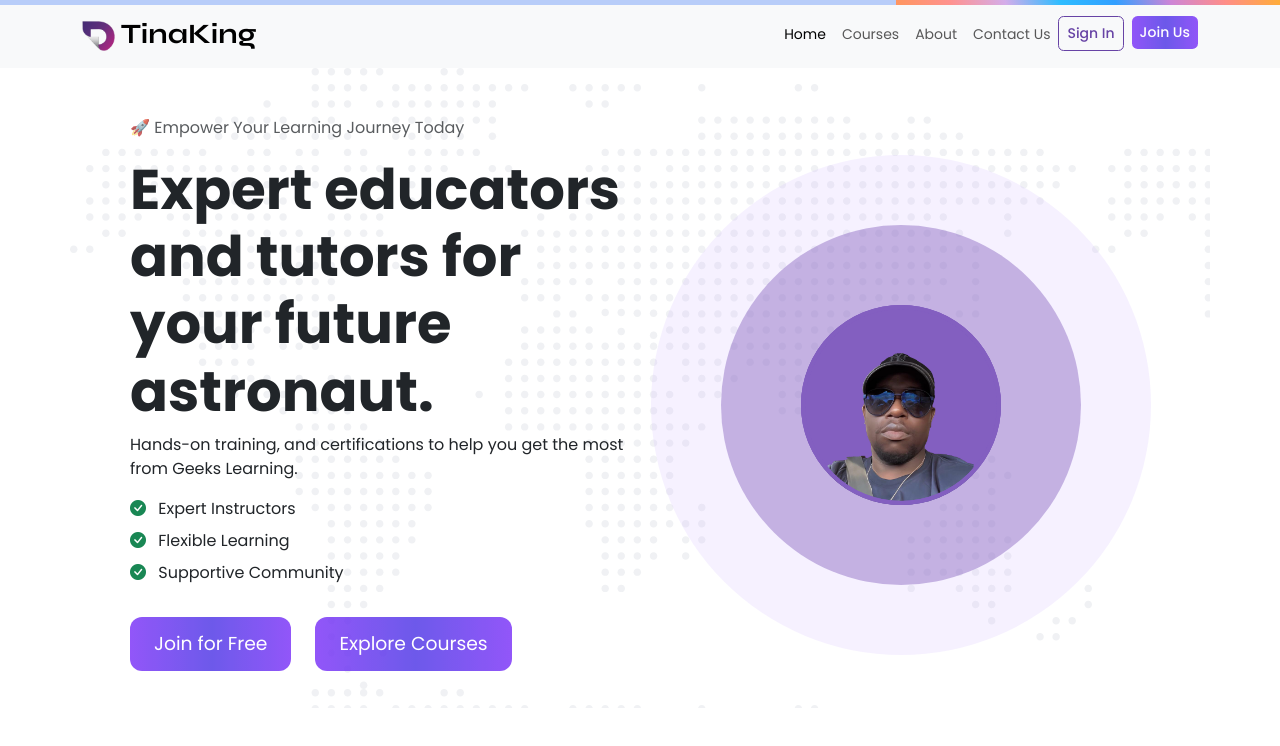
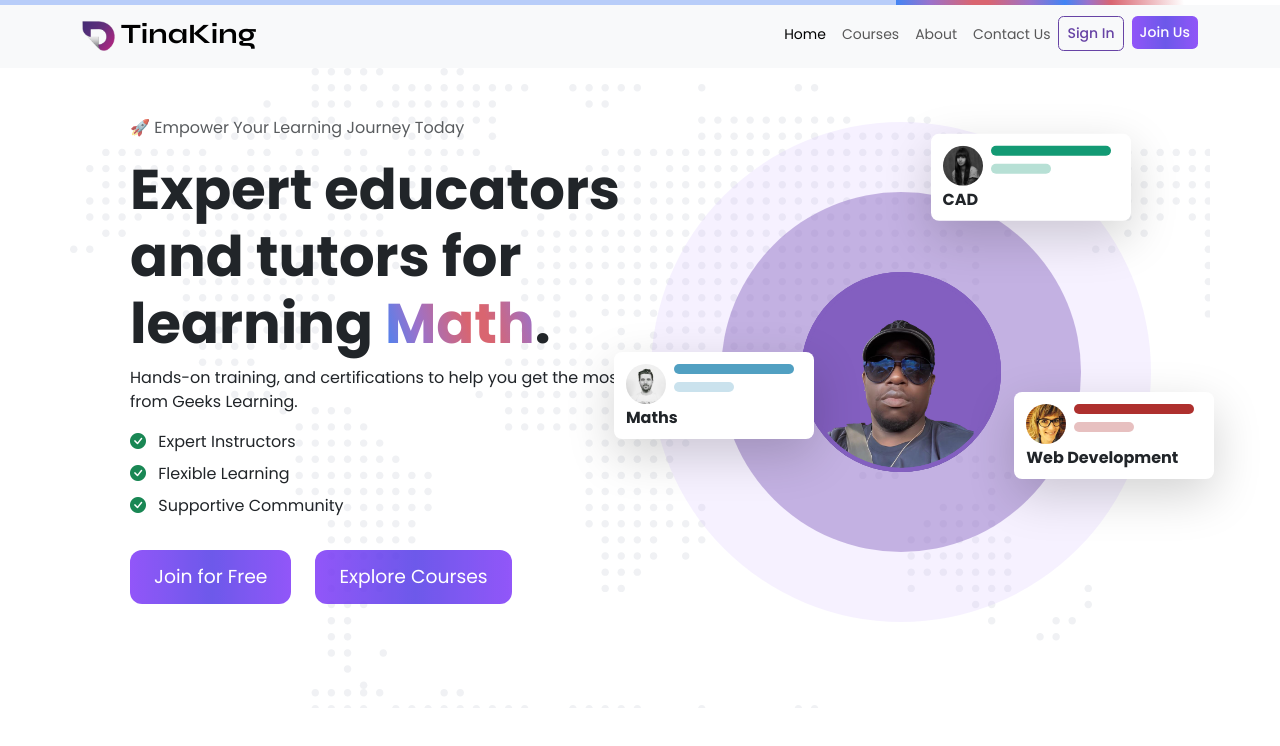
Before and after one commit to tinachats/educational_site, a plain HTML site: page index.html in a window 1280 px wide. Drawn offline with nearby package versions, Linux system fonts and the light colour scheme.

Commit message:
Hero Section complete

```diff
--- a/assets/css/components/hero-section.css
+++ b/assets/css/components/hero-section.css
@@ -5,3 +5,62 @@
     width: 100%;
     height: 80vh;
 }
+
+.hero-section #student-searching {
+    position: relative;
+}
+
+.hero-section #student-searching>.student-search-result {
+    position: absolute;
+    background-color: var(--white);
+    padding: 0.75rem;
+    width: 200px;
+    z-index: 10;
+}
+
+.student-search-result#first-student {
+    top: -80%;
+    left: 25%;
+    transform: translate(80%, 25%);
+}
+
+.student-search-result#first-student .title-placeholder,
+.student-search-result#first-student .content-placeholder {
+    background-color: #139a74;
+}
+
+.student-search-result#second-student {
+    top: 40%;
+    left: -5%;
+}
+
+.student-search-result#second-student .title-placeholder,
+.student-search-result#second-student .content-placeholder {
+    background-color: #51a0c2;
+}
+
+.student-search-result#third-student {
+    top: 60%;
+    right: -10%;
+}
+
+.student-search-result#third-student .title-placeholder,
+.student-search-result#third-student .content-placeholder {
+    background-color: #ae302e;
+}
+
+.student-info .title-placeholder,
+.student-info .content-placeholder {
+    height: 10px;
+    border-radius: 20px;
+}
+
+.student-info .title-placeholder{
+    width: 120px;
+}
+
+.student-info .content-placeholder{
+    margin-top: .5rem;
+    opacity: .3;
+    width: 60px;
+}
--- a/assets/css/components/navbar.css
+++ b/assets/css/components/navbar.css
@@ -28,7 +28,7 @@
 .line .inner {
     width: 100%;
     height: inherit;
-    background: linear-gradient(40deg,#ff965f, #ff928e, #d4adea, #2ebdff, #329fff, #cd85d7, #ff8e87, #ffad38);
+    background: var(--text-linear-gradient);
     animation: slide 2s ease-in-out infinite;
 }
 
--- a/assets/css/utilities/colors.css
+++ b/assets/css/utilities/colors.css
@@ -4,8 +4,8 @@
     --black: #000;
     --light: #f8f9fa;
     --linear-gradient: linear-gradient(to right, #7F39F8 0%, #543DE7 51%, #7F39F8 100%);
+    --text-linear-gradient: linear-gradient(74deg, #4285f4 0,#9b72cb 9%,#d96570 20%,#d96570 24%,#9b72cb 35%,#4285f4 44%,#9b72cb 50%,#d96570 56%,#fff 75%,#fff 100%);
     --primary-color: var(--app-color);
     --primary-dark-color: var(--app-dark-color);
-    --webkit-linear-gradient: -webkit-gradient(linear, left top, right top, from(#7F39F8), color-stop(51%, #543DE7), to(#7F39F8));
     --white: #fff;
 }
--- a/assets/css/utilities/typography.css
+++ b/assets/css/utilities/typography.css
@@ -1,3 +1,14 @@
+@import url('colors.css');
+
 :root {
     --text-sm: 0.875rem;
 }
+
+.text-gradient {
+    background: var(--text-linear-gradient);
+    background-size: 300% 100%;
+    background-clip: text;
+    -webkit-background-clip: text;
+    -webkit-text-fill-color: transparent;
+
+}
--- a/assets/js/app.js
+++ b/assets/js/app.js
@@ -0,0 +1,17 @@
+// Changing the course list every second on the hero page
+const courseList = [
+    'robotics', 'CAD', 'Math', 'Physics',
+    'Design', 'Python', 'PHP', 'Arduino',
+    'C++', 'JavaScript', 'SQL', 'Inventor',
+    'Science', 'Photoshop', 'ICT', 'AI'
+];
+const courseElement = document.getElementById('course');
+
+let currentIndex = 0;
+
+function changeCourse() {
+    courseElement.textContent = courseList[currentIndex];
+    currentIndex = (currentIndex + 1) % courseList.length;
+}
+
+setInterval(changeCourse, 1500); // Change course every 1 and half second
--- a/index.html
+++ b/index.html
@@ -23,6 +23,7 @@
      <link rel="stylesheet" href="assets/css/app.css">
 </head>
 <body>
+    <div class="content-wrapper">
         <!-- Progress Indicator -->
         <div class="line">
             <div class="inner"></div>
@@ -79,7 +80,7 @@
                                     🚀 Empower Your Learning Journey Today
                                 </p>
                                 <h1 class="display-4 fw-bold">
-                                Expert educators and tutors for your future astronaut.
+                                    Expert educators and tutors for learning <span class="text-gradient" id="course">robotics</span>.
                                 </h1>
                                 <p>
                                     Hands-on training, and certifications to help you get the most from Geeks Learning.
@@ -119,8 +120,54 @@
                         </div>
                         <!-- /.Hero Content -->
 
-                    <!-- Scanning for Students -->
-                    <div class="col d-flex justify-content-center">
+                        <!-- Searching for Students -->
+                        <div class="col d-flex justify-content-center" id="student-searching">
+                            <!-- Student Search Result -->
+                            <div class="d-block student-search-result shadow-lg rounded-3" id="first-student">
+                                <div class="d-flex align-items-start">
+                                    <div class="d-block text-center">
+                                        <img src="assets/images/users/avril.jpg" alt="Avril" class="rounded-circle me-2" height="40" width="40">
+                                    </div>
+                                    <div class="d-block text-start student-info">
+                                        <div class="title-placeholder"></div>
+                                        <div class="content-placeholder"></div>
+                                    </div>
+                                </div>
+                                <h6 class="text-sm fw-bold mt-1 mb-0">CAD</h6>
+                            </div>
+                            <!-- /.Student Search Result -->
+
+                            <!-- Student Search Result -->
+                            <div class="d-block student-search-result shadow-lg rounded-3" id="second-student">
+                                <div class="d-flex align-items-start">
+                                    <div class="d-block text-center">
+                                        <img src="assets/images/users/craig.jpg" alt="Avril" class="rounded-circle me-2" height="40" width="40">
+                                    </div>
+                                    <div class="d-block text-start student-info">
+                                        <div class="title-placeholder"></div>
+                                        <div class="content-placeholder"></div>
+                                    </div>
+                                </div>
+                                <h6 class="text-sm fw-bold mt-1 mb-0">Maths</h6>
+                            </div>
+                            <!-- /.Student Search Result -->
+
+                            <!-- Student Search Result -->
+                            <div class="d-block student-search-result shadow-lg rounded-3" id="third-student">
+                                <div class="d-flex align-items-start">
+                                    <div class="d-block text-center">
+                                        <img src="assets/images/users/tatiana.jpg" alt="Avril" class="rounded-circle me-2" height="40" width="40">
+                                    </div>
+                                    <div class="d-block text-start student-info">
+                                        <div class="title-placeholder"></div>
+                                        <div class="content-placeholder"></div>
+                                    </div>
+                                </div>
+                                <h6 class="text-sm fw-bold mt-1 mb-0">Web Development</h6>
+                            </div>
+                            <!-- /.Student Search Result -->
+
+                            <!-- Ripples -->
                             <div class="ripples">
                                 <div class="outer-ripple"></div>
                                 <div class="middle-ripple"></div>
@@ -128,14 +175,20 @@
                                     <img src="assets/images/users/tinaking.png" alt="Dr. TinaKing" class="rounded-circle img-fluid focal-point">
                                 </div>
                             </div>
+                            <!-- /.Ripples -->
                         </div>
-                    <!-- /.Scanning for Students -->
+                        <!-- /.Searching for Students -->
                     </div>
                 </div>
             </section>
             <!-- /.Hero Section -->
         </header>
         <!-- /. Page Header -->
+    </div>
+
+    <!-- Footer -->
+    <footer class="footer"></footer>
+    <!-- /.Footer -->
 
     <!-- Bootstrap JS -->
     <script src="https://cdn.jsdelivr.net/npm/bootstrap@5.3.3/dist/js/bootstrap.bundle.min.js" integrity="sha384-YvpcrYf0tY3lHB60NNkmXc5s9fDVZLESaAA55NDzOxhy9GkcIdslK1eN7N6jIeHz" crossorigin="anonymous"></script>
```
Also changed, not shown: assets/images/users/avril.jpg (added), assets/images/users/bianca.jpg (added), assets/images/users/craig.jpg (added), assets/images/users/tatiana.jpg (added), assets/images/users/tinashe.jpg (added). Lines whose indentation alone changed are shown as unchanged.
